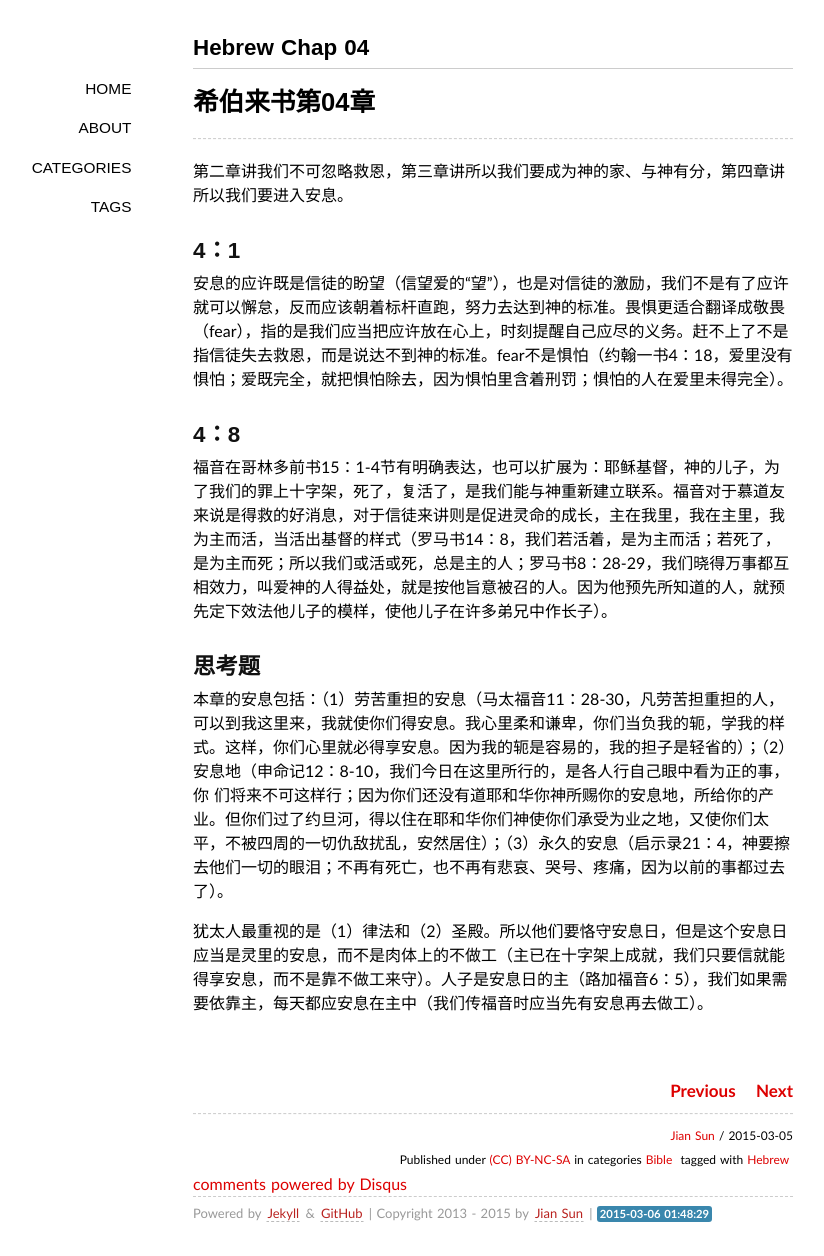
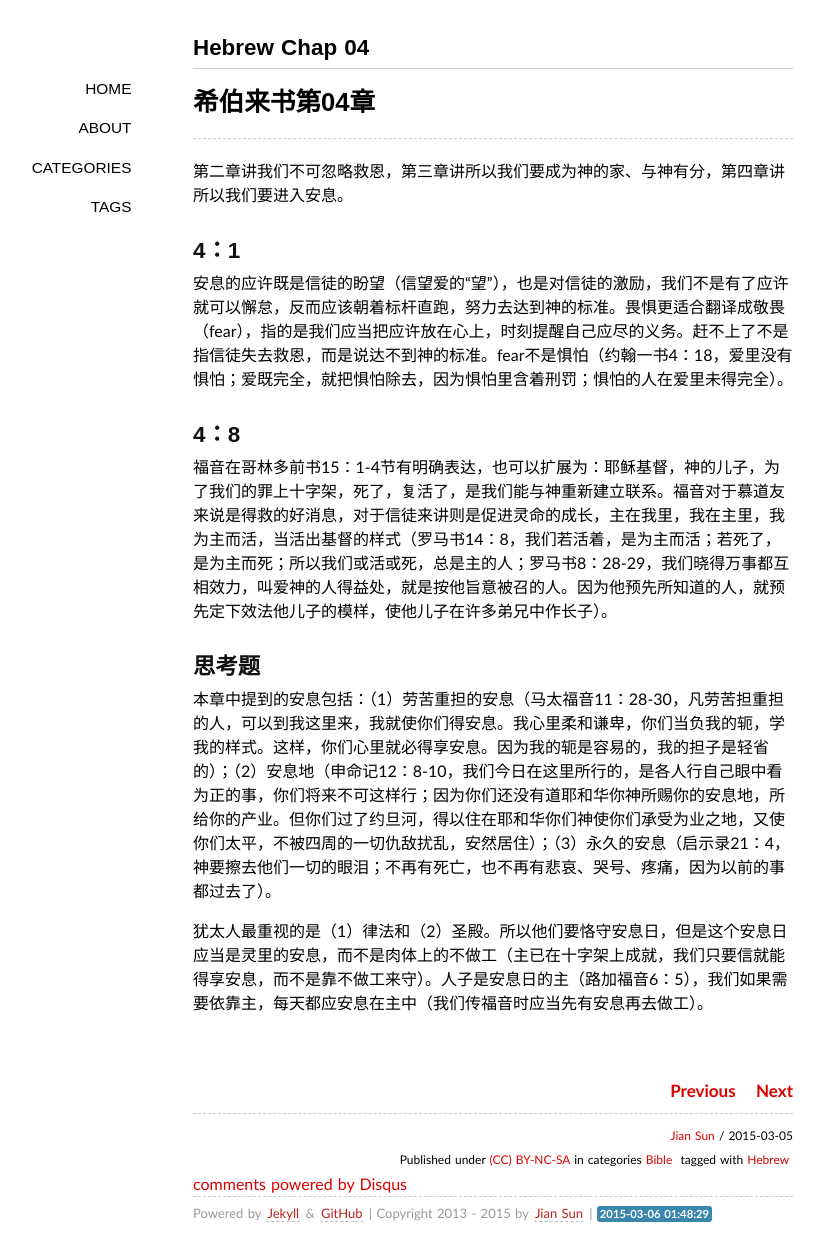
Before and after one commit to sjsprecious/sjsprecious.github.io, a Jekyll site: the page built from _posts/2015-03-05-HEBREW-CHAP-04.md, in a window 1280 px wide. Shown: the whole page, without its empty margins (147-971 px from the left). Built offline with Jekyll 4.4.1, drawn with Linux system fonts in a browser that asks for light colours; some web fonts are replaced; comment, search, counter and statistics services are not loaded.

Commit message:
hebrew 04 change

```diff
--- a/_posts/2015-03-05-HEBREW-CHAP-04.md
+++ b/_posts/2015-03-05-HEBREW-CHAP-04.md
@@ -23,7 +23,6 @@ tags:
 
 ## 思考题<br>
 
-本章的安息包括：（1）劳苦重担的安息（马太福音11：28-30，凡劳苦担重担的人，可以到我这里来，我就使你们得安息。我心里柔和谦卑，你们当负我的轭，学我的样式。这样，你们心里就必得享安息。因为我的轭是容易的，我的担子是轻省的）；（2）安息地（申命记12：8-10，我们今日在这里所行的，是各人行自己眼中看为正的事，你
-们将来不可这样行；因为你们还没有道耶和华你神所赐你的安息地，所给你的产业。但你们过了约旦河，得以住在耶和华你们神使你们承受为业之地，又使你们太平，不被四周的一切仇敌扰乱，安然居住）；（3）永久的安息（启示录21：4，神要擦去他们一切的眼泪；不再有死亡，也不再有悲哀、哭号、疼痛，因为以前的事都过去了）。<br>
+本章中提到的安息包括：（1）劳苦重担的安息（马太福音11：28-30，凡劳苦担重担的人，可以到我这里来，我就使你们得安息。我心里柔和谦卑，你们当负我的轭，学我的样式。这样，你们心里就必得享安息。因为我的轭是容易的，我的担子是轻省的）；（2）安息地（申命记12：8-10，我们今日在这里所行的，是各人行自己眼中看为正的事，你们将来不可这样行；因为你们还没有道耶和华你神所赐你的安息地，所给你的产业。但你们过了约旦河，得以住在耶和华你们神使你们承受为业之地，又使你们太平，不被四周的一切仇敌扰乱，安然居住）；（3）永久的安息（启示录21：4，神要擦去他们一切的眼泪；不再有死亡，也不再有悲哀、哭号、疼痛，因为以前的事都过去了）。<br>
 
 犹太人最重视的是（1）律法和（2）圣殿。所以他们要恪守安息日，但是这个安息日应当是灵里的安息，而不是肉体上的不做工（主已在十字架上成就，我们只要信就能得享安息，而不是靠不做工来守）。人子是安息日的主（路加福音6：5），我们如果需要依靠主，每天都应安息在主中（我们传福音时应当先有安息再去做工）。
```
